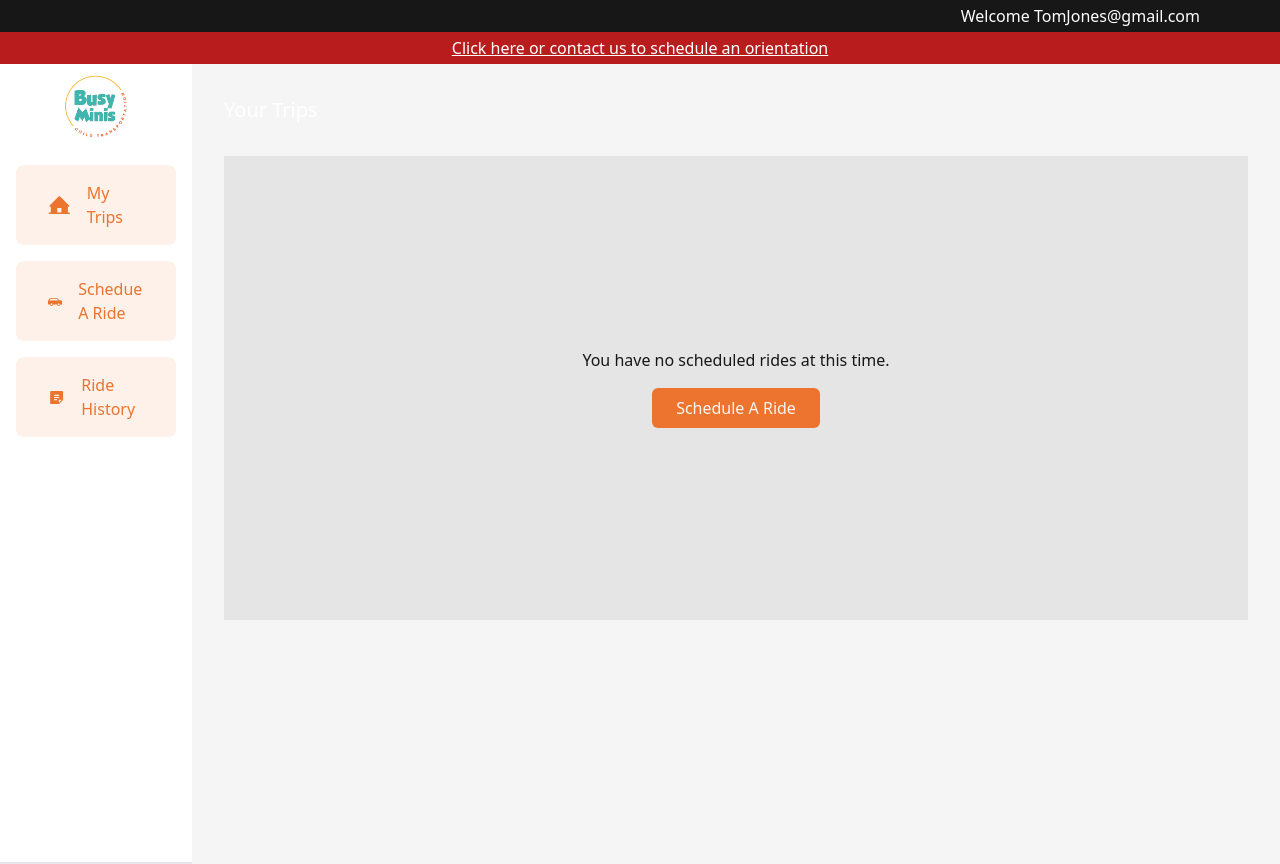
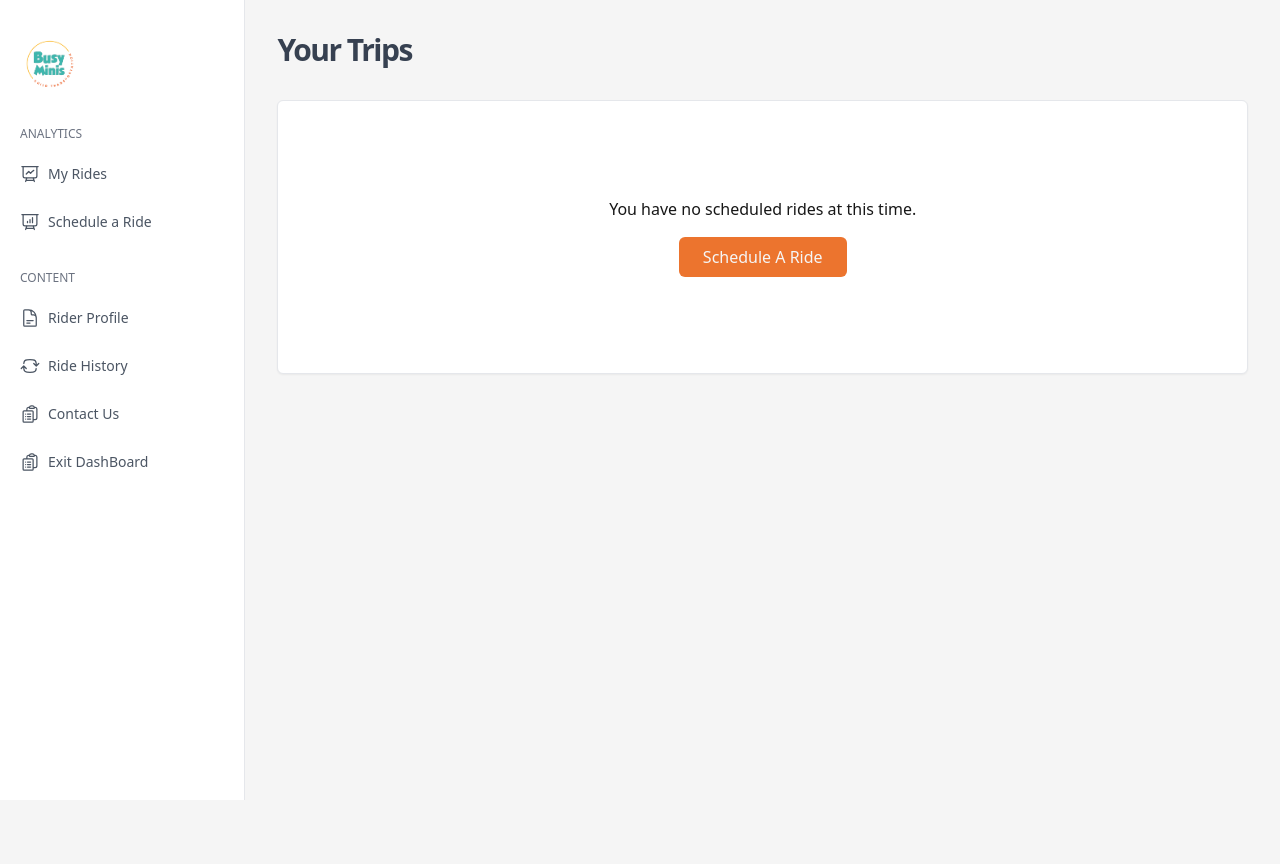
Before and after one commit to busy-minis/busy-minis, a Next.js app: page /dashboard in a window 1280 px wide. After the commit the page ends 800 px from the top, so only its background shows below. Built offline with nearby package versions, Linux system fonts and the light colour scheme; a web font is replaced by a local one.

Commit message:
dashboard change

```diff
--- /dev/null
+++ b/app/dashboard/Side.tsx
@@ -0,0 +1,161 @@
+import Image from "next/image";
+import Link from "next/link";
+import React from "react";
+
+export default function Side() {
+  return (
+    <aside className="flex flex-col w-64 h-screen px-5 py-8 overflow-y-auto bg-white border-r rtl:border-r-0 rtl:border-l dark:bg-gray-900 dark:border-gray-700">
+      <Link href={"/"}>
+        <Logo />
+      </Link>
+      <div className="flex flex-col justify-between flex-1 mt-6">
+        <nav className="-mx-3 space-y-6 ">
+          <div className="space-y-3 ">
+            <label className="px-3 text-xs text-gray-500 uppercase dark:text-gray-400">
+              analytics
+            </label>
+            <a
+              className="flex items-center px-3 py-2 text-gray-600 transition-colors duration-300 transform rounded-lg dark:text-gray-200 hover:bg-gray-100 dark:hover:bg-gray-800 dark:hover:text-gray-200 hover:text-gray-700"
+              href="#"
+            >
+              <svg
+                xmlns="http://www.w3.org/2000/svg"
+                fill="none"
+                viewBox="0 0 24 24"
+                strokeWidth="1.5"
+                stroke="currentColor"
+                className="w-5 h-5"
+              >
+                <path
+                  strokeLinecap="round"
+                  strokeLinejoin="round"
+                  d="M3.75 3v11.25A2.25 2.25 0 006 16.5h2.25M3.75 3h-1.5m1.5 0h16.5m0 0h1.5m-1.5 0v11.25A2.25 2.25 0 0118 16.5h-2.25m-7.5 0h7.5m-7.5 0l-1 3m8.5-3l1 3m0 0l.5 1.5m-.5-1.5h-9.5m0 0l-.5 1.5m.75-9l3-3 2.148 2.148A12.061 12.061 0 0116.5 7.605"
+                />
+              </svg>
+              <span className="mx-2 text-sm font-medium">My Rides</span>
+            </a>
+            <a
+              className="flex items-center px-3 py-2 text-gray-600 transition-colors duration-300 transform rounded-lg dark:text-gray-200 hover:bg-gray-100 dark:hover:bg-gray-800 dark:hover:text-gray-200 hover:text-gray-700"
+              href="#"
+            >
+              <svg
+                xmlns="http://www.w3.org/2000/svg"
+                fill="none"
+                viewBox="0 0 24 24"
+                strokeWidth="1.5"
+                stroke="currentColor"
+                className="w-5 h-5"
+              >
+                <path
+                  strokeLinecap="round"
+                  strokeLinejoin="round"
+                  d="M3.75 3v11.25A2.25 2.25 0 006 16.5h2.25M3.75 3h-1.5m1.5 0h16.5m0 0h1.5m-1.5 0v11.25A2.25 2.25 0 0118 16.5h-2.25m-7.5 0h7.5m-7.5 0l-1 3m8.5-3l1 3m0 0l.5 1.5m-.5-1.5h-9.5m0 0l-.5 1.5M9 11.25v1.5M12 9v3.75m3-6v6"
+                />
+              </svg>
+              <span className="mx-2 text-sm font-medium">Schedule a Ride</span>
+            </a>
+          </div>
+          <div className="space-y-3 ">
+            <label className="px-3 text-xs text-gray-500 uppercase dark:text-gray-400">
+              content
+            </label>
+            <a
+              className="flex items-center px-3 py-2 text-gray-600 transition-colors duration-300 transform rounded-lg dark:text-gray-200 hover:bg-gray-100 dark:hover:bg-gray-800 dark:hover:text-gray-200 hover:text-gray-700"
+              href="#"
+            >
+              <svg
+                xmlns="http://www.w3.org/2000/svg"
+                fill="none"
+                viewBox="0 0 24 24"
+                strokeWidth="1.5"
+                stroke="currentColor"
+                className="w-5 h-5"
+              >
+                <path
+                  strokeLinecap="round"
+                  strokeLinejoin="round"
+                  d="M19.5 14.25v-2.625a3.375 3.375 0 00-3.375-3.375h-1.5A1.125 1.125 0 0113.5 7.125v-1.5a3.375 3.375 0 00-3.375-3.375H8.25m0 12.75h7.5m-7.5 3H12M10.5 2.25H5.625c-.621 0-1.125.504-1.125 1.125v17.25c0 .621.504 1.125 1.125 1.125h12.75c.621 0 1.125-.504 1.125-1.125V11.25a9 9 0 00-9-9z"
+                />
+              </svg>
+              <span className="mx-2 text-sm font-medium">Rider Profile</span>
+            </a>
+            <a
+              className="flex items-center px-3 py-2 text-gray-600 transition-colors duration-300 transform rounded-lg dark:text-gray-200 hover:bg-gray-100 dark:hover:bg-gray-800 dark:hover:text-gray-200 hover:text-gray-700"
+              href="#"
+            >
+              <svg
+                xmlns="http://www.w3.org/2000/svg"
+                fill="none"
+                viewBox="0 0 24 24"
+                strokeWidth="1.5"
+                stroke="currentColor"
+                className="w-5 h-5"
+              >
+                <path
+                  strokeLinecap="round"
+                  strokeLinejoin="round"
+                  d="M19.5 12c0-1.232-.046-2.453-.138-3.662a4.006 4.006 0 00-3.7-3.7 48.678 48.678 0 00-7.324 0 4.006 4.006 0 00-3.7 3.7c-.017.22-.032.441-.046.662M19.5 12l3-3m-3 3l-3-3m-12 3c0 1.232.046 2.453.138 3.662a4.006 4.006 0 003.7 3.7 48.656 48.656 0 007.324 0 4.006 4.006 0 003.7-3.7c.017-.22.032-.441.046-.662M4.5 12l3 3m-3-3l-3 3"
+                />
+              </svg>
+              <span className="mx-2 text-sm font-medium">Ride History</span>
+            </a>
+            <a
+              className="flex items-center px-3 py-2 text-gray-600 transition-colors duration-300 transform rounded-lg dark:text-gray-200 hover:bg-gray-100 dark:hover:bg-gray-800 dark:hover:text-gray-200 hover:text-gray-700"
+              href="#"
+            >
+              <svg
+                xmlns="http://www.w3.org/2000/svg"
+                fill="none"
+                viewBox="0 0 24 24"
+                strokeWidth="1.5"
+                stroke="currentColor"
+                className="w-5 h-5"
+              >
+                <path
+                  strokeLinecap="round"
+                  strokeLinejoin="round"
+                  d="M9 12h3.75M9 15h3.75M9 18h3.75m3 .75H18a2.25 2.25 0 002.25-2.25V6.108c0-1.135-.845-2.098-1.976-2.192a48.424 48.424 0 00-1.123-.08m-5.801 0c-.065.21-.1.433-.1.664 0 .414.336.75.75.75h4.5a.75.75 0 00.75-.75 2.25 2.25 0 00-.1-.664m-5.8 0A2.251 2.251 0 0113.5 2.25H15c1.012 0 1.867.668 2.15 1.586m-5.8 0c-.376.023-.75.05-1.124.08C9.095 4.01 8.25 4.973 8.25 6.108V8.25m0 0H4.875c-.621 0-1.125.504-1.125 1.125v11.25c0 .621.504 1.125 1.125 1.125h9.75c.621 0 1.125-.504 1.125-1.125V9.375c0-.621-.504-1.125-1.125-1.125H8.25zM6.75 12h.008v.008H6.75V12zm0 3h.008v.008H6.75V15zm0 3h.008v.008H6.75V18z"
+                />
+              </svg>
+              <span className="mx-2 text-sm font-medium">Contact Us</span>
+            </a>
+            <a
+              className="flex items-center px-3 py-2 text-gray-600 transition-colors duration-300 transform rounded-lg dark:text-gray-200 hover:bg-gray-100 dark:hover:bg-gray-800 dark:hover:text-gray-200 hover:text-gray-700"
+              href="#"
+            >
+              <svg
+                xmlns="http://www.w3.org/2000/svg"
+                fill="none"
+                viewBox="0 0 24 24"
+                strokeWidth="1.5"
+                stroke="currentColor"
+                className="w-5 h-5"
+              >
+                <path
+                  strokeLinecap="round"
+                  strokeLinejoin="round"
+                  d="M9 12h3.75M9 15h3.75M9 18h3.75m3 .75H18a2.25 2.25 0 002.25-2.25V6.108c0-1.135-.845-2.098-1.976-2.192a48.424 48.424 0 00-1.123-.08m-5.801 0c-.065.21-.1.433-.1.664 0 .414.336.75.75.75h4.5a.75.75 0 00.75-.75 2.25 2.25 0 00-.1-.664m-5.8 0A2.251 2.251 0 0113.5 2.25H15c1.012 0 1.867.668 2.15 1.586m-5.8 0c-.376.023-.75.05-1.124.08C9.095 4.01 8.25 4.973 8.25 6.108V8.25m0 0H4.875c-.621 0-1.125.504-1.125 1.125v11.25c0 .621.504 1.125 1.125 1.125h9.75c.621 0 1.125-.504 1.125-1.125V9.375c0-.621-.504-1.125-1.125-1.125H8.25zM6.75 12h.008v.008H6.75V12zm0 3h.008v.008H6.75V15zm0 3h.008v.008H6.75V18z"
+                />
+              </svg>
+              <span className="mx-2 text-sm font-medium">Exit DashBoard</span>
+            </a>
+          </div>
+        </nav>
+      </div>
+    </aside>
+  );
+}
+
+const Logo = () => {
+  return (
+    <div className="">
+      <Image
+        src={"/logo-small.png"}
+        alt=""
+        width={60}
+        height={100}
+        quality={100}
+      />
+    </div>
+  );
+};
--- a/app/dashboard/layout.tsx
+++ b/app/dashboard/layout.tsx
@@ -1,4 +1,5 @@
 import DashboardNav from "./DashboardNav";
+import Side from "./Side";
 import SideBar from "./SideBar";
 
 export default function DashboardLayout({
@@ -9,16 +10,16 @@ export default function DashboardLayout({
   return (
     <section>
       <div className="h-screen ">
-        <div className="bg-neutral-900 text-white px-20 py-1 ">
+        {/* <div className="bg-neutral-900 text-white px-20 py-1 ">
           <p className="text-right">Welcome TomJones@gmail.com</p>
-        </div>
-        <div className="bg-red-700 cursor-pointer text-white px-20 py-1 ">
+        </div> */}
+        {/* <div className="bg-red-700 cursor-pointer text-white px-20 py-1 ">
           <p className="text-center underline">
             Click here or contact us to schedule an orientation{" "}
           </p>
-        </div>
+        </div> */}
         <main className="flex  h-screen relative">
-          <SideBar />
+          <Side />
           {/* <div className="bg-neutral-700 absolute top-0 w-full py-36 -z-10"></div> */}
           <aside className="w-[85%] h-full ">
             <div className="absolute top-0"></div>
--- a/app/dashboard/page.tsx
+++ b/app/dashboard/page.tsx
@@ -3,8 +3,10 @@ import { Car, Recycle, Dot } from "@phosphor-icons/react/dist/ssr";
 
 export default function page() {
   return (
-    <div className="space-y-4 w-full">
-      <h1 className="text-xl pb-4 text-white">Your Trips </h1>
+    <div className="space-y-4 w-full relative">
+      <h1 className="text-3xl pb-4 tracking-tighter font-semibold text-gray-700">
+        Your Trips{" "}
+      </h1>
       <NoRidesFound />
     </div>
   );
@@ -12,7 +14,7 @@ export default function page() {
 
 const NoRidesFound = () => {
   return (
-    <div className="grid text-center h-full bg-neutral-200 place-content-center py-48">
+    <div className="grid text-center h-full bg-white   place-content-center  py-24 rounded-md shadow-sm border">
       {/* <Ride /> */}
       <p>You have no scheduled rides at this time.</p>
       <button className="px-6 py-2 mt-4 w-fit mx-auto text-neutral-100 bg-theme-orange rounded-md">
```
